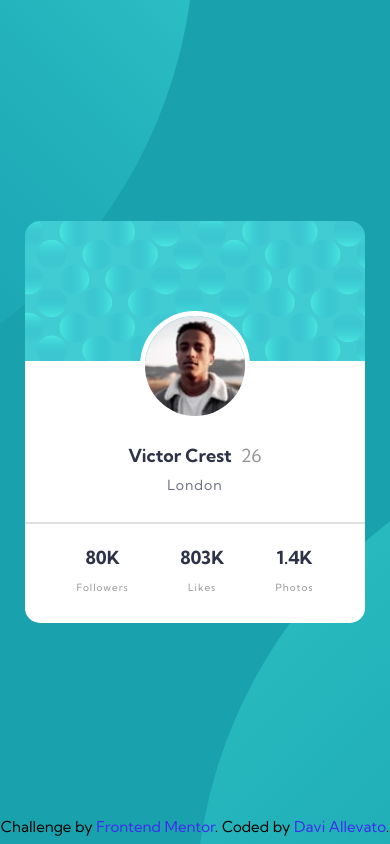
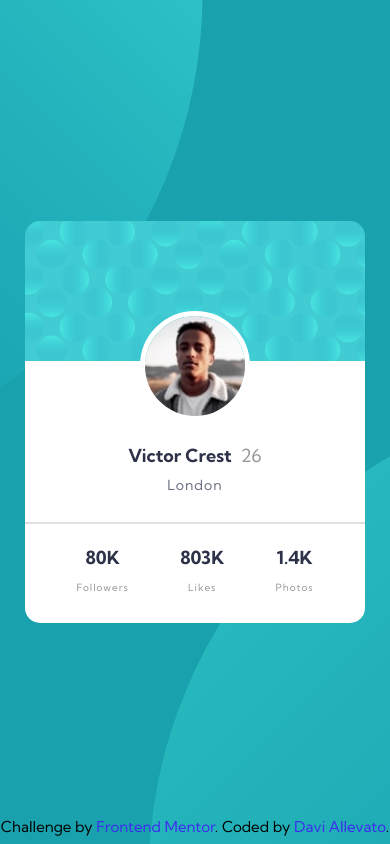
Before and after one commit to DaviAllevato/FM-Profile-card-component, a plain HTML site: page index.html in a window 390 px wide. Drawn offline with Linux system fonts and the light colour scheme.

Commit message:
Background ajustado

```diff
--- a/style.css
+++ b/style.css
@@ -30,7 +30,7 @@ body, html{
 main{
     background-color: var(--Dark_cyan);
     background-image: url("imagens/bg-pattern-top.svg"), url("imagens/bg-pattern-bottom.svg");
-    background-position: bottom 50vh right 50vw, top 50vh left 50vw;
+    background-position: bottom 32vh right 52vw, top 54vh left 48vw;
     background-repeat: no-repeat;
     min-height: 100vh;
     display: flex;
@@ -132,3 +132,9 @@ footer a{
     text-decoration: none;
     color: hsl(246, 85%, 55%);
 }
+
+@media(max-width: 425px){
+    main{
+        background-position: bottom 43vh right 48vw, top 46vh left 38vw;
+    }
+}
```
